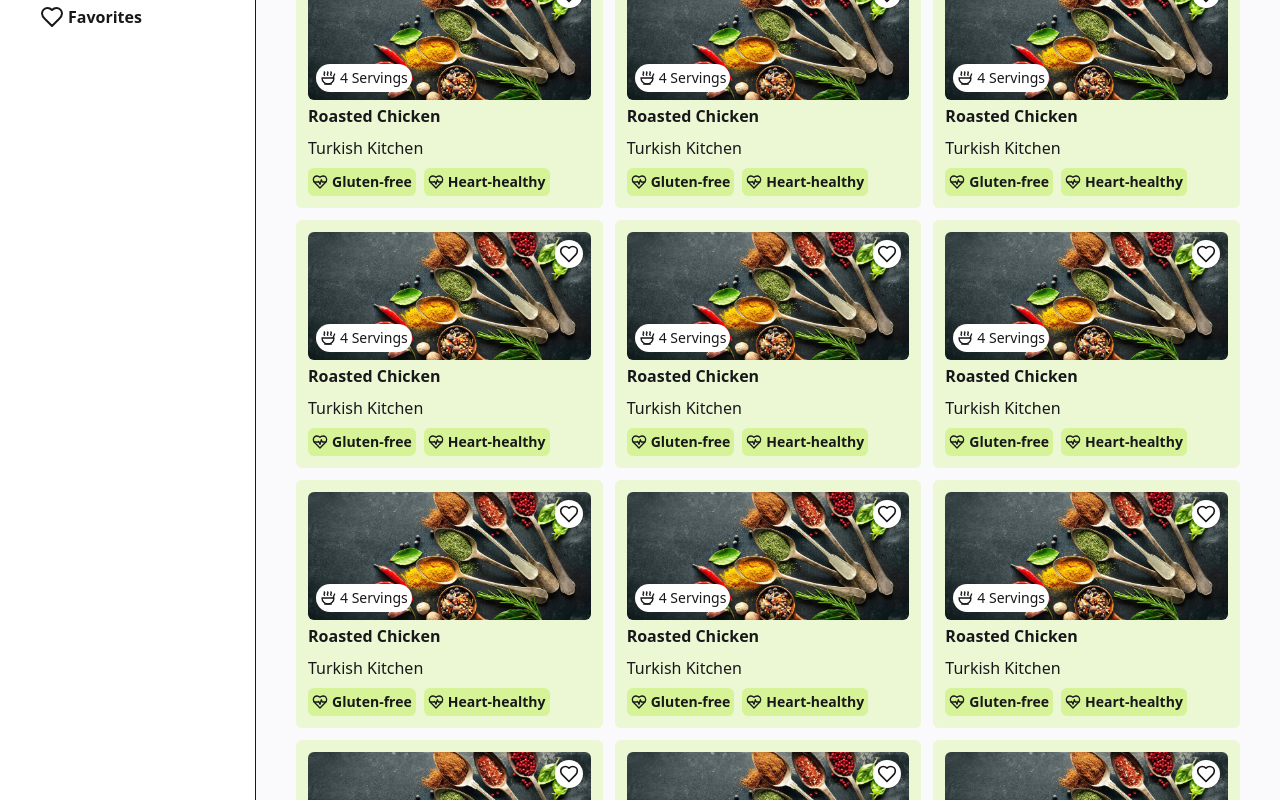
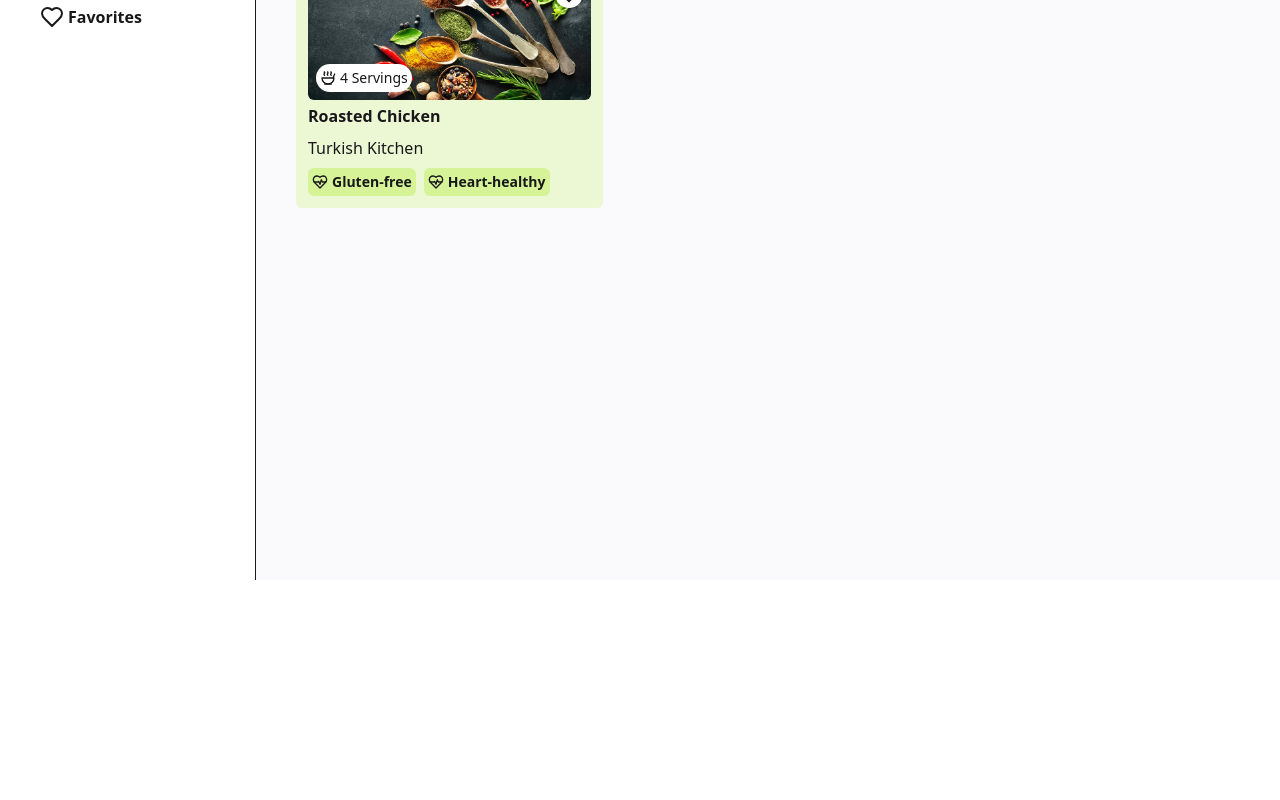
Before and after one commit to puruj/Chef-Click-Web, a React (Vite) app: page / in a window 1280 px wide. Shown: the part 220-1020 px from the top of the page. After the commit the page ends 800 px from the top, so only its background shows below. Built offline with nearby package versions, Linux system fonts and the light colour scheme.

Commit message:
favorites page is functional

```diff
--- a/src/pages/FavoritesPage.jsx
+++ b/src/pages/FavoritesPage.jsx
@@ -1,9 +1,24 @@
 import React from 'react'
+import RecipeCard from '../components/RecipeCard';
 
 const FavoritesPage = () => {
+  const fav = false;
   return (
-    <div>
-      favorites
+    <div className='bg-[#faf9fb] flex-1 p-10 min-h-screen'>
+      <div className='max-w-screen-lg mx-auto'>
+        <p className='font-bold text-3xl md:text-5xl my-4'>My Favorites</p>
+        {!fav && (
+          <div>
+            <img src='/404.svg' className='h-3/4' alt='404 svg' />
+          </div>
+        )}
+
+        {fav && (
+          <div className='grid grid-cols-1 md:grid-cols-2 lg:grid-cols-3 gap-4'>
+              <RecipeCard/>
+          </div>
+        )}
+      </div>
     </div>
   )
 }
--- a/src/pages/HomePage.jsx
+++ b/src/pages/HomePage.jsx
@@ -1,4 +1,4 @@
-import { Heart, HeartPulse, Search, Soup } from 'lucide-react'
+import {Search } from 'lucide-react'
 import React from 'react'
 import RecipeCard from '../components/RecipeCard'
 
@@ -21,17 +21,6 @@
         <div className='grid gap-3 grid-cols-1 md:grid-cols-2 lg:grid-cols-3'>
           {/* 1st recipe */}
          <RecipeCard />
-         <RecipeCard />
-         <RecipeCard />
-         <RecipeCard />
-         <RecipeCard />
-         <RecipeCard />
-         <RecipeCard />
-         <RecipeCard />
-         <RecipeCard />
-         <RecipeCard />
-         <RecipeCard />
-         <RecipeCard />
         </div>
       </div>
     </div>
```
Also changed, not shown: public/404.svg (added).
